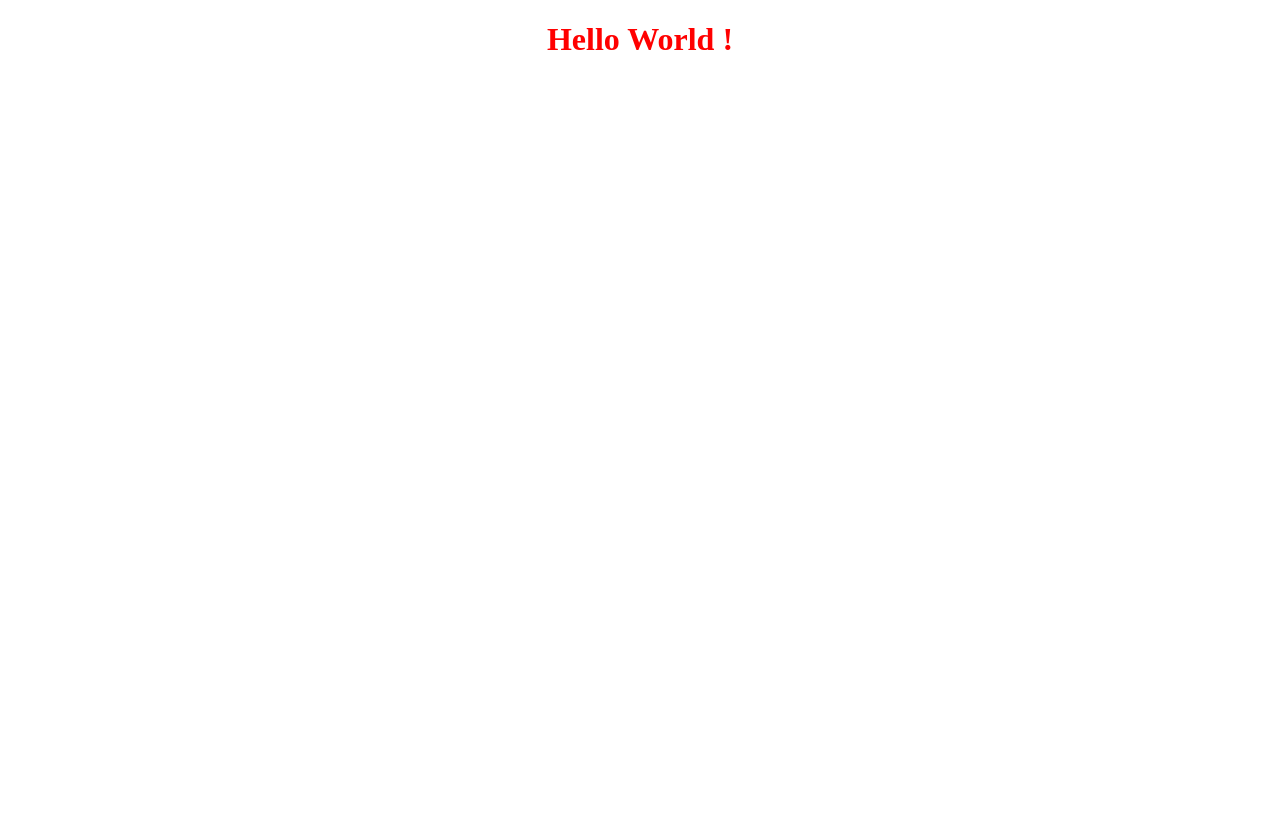
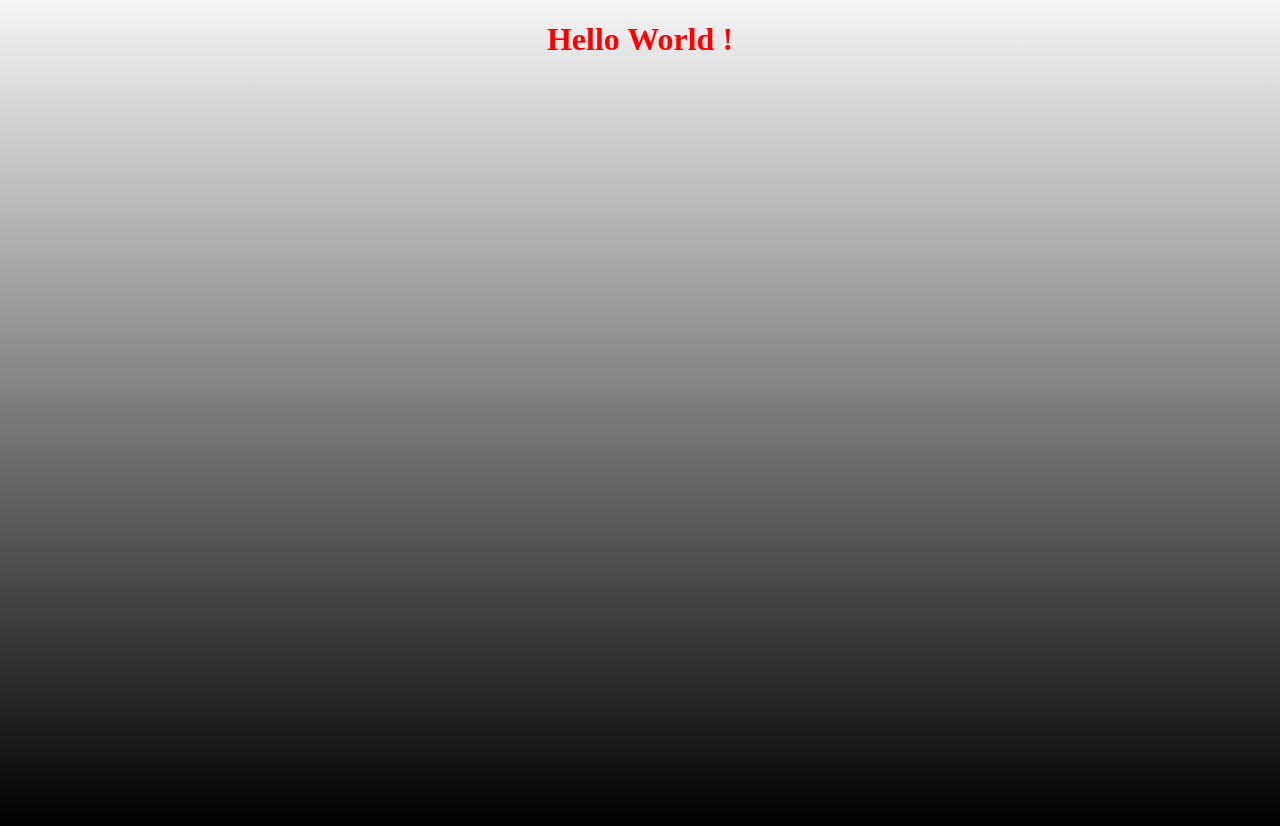
Before and after one commit to Sebourre/Test, a plain HTML site: page index.html in a window 1280 px wide. Before the commit the page ends 800 px from the top, so only its background shows below. Drawn offline with Linux system fonts and the light colour scheme.

Commit message:
Ajout du Background

```diff
--- a/style.css
+++ b/style.css
@@ -1,3 +1,9 @@
+body {
+    overflow: hidden;
+    height: 100vh;
+    background-image: linear-gradient(whitesmoke, black);
+}
+
 h1 {
     color: red;
     text-align: center;
```
